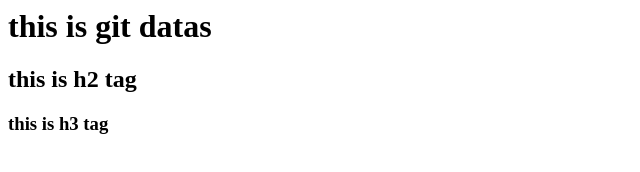
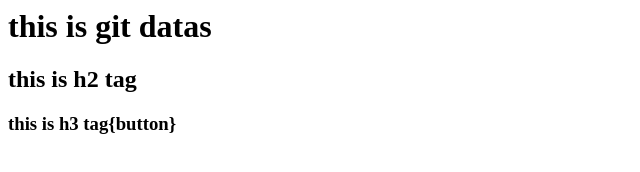
Before and after one commit to hitpatel852003/localRepo, a plain HTML site: page index.html in a window 1280 px wide. Shown: the full height of the page, 0-640 px from the left. Drawn offline with Linux system fonts and the light colour scheme.

```diff
--- a/index.html
+++ b/index.html
@@ -1,3 +1,3 @@
 <h1>this is git datas</h1>
 <h2>this is h2 tag</h2>
-<h3>this is h3 tag</h3>
+<h3>this is h3 tag{button}</h3>
```
